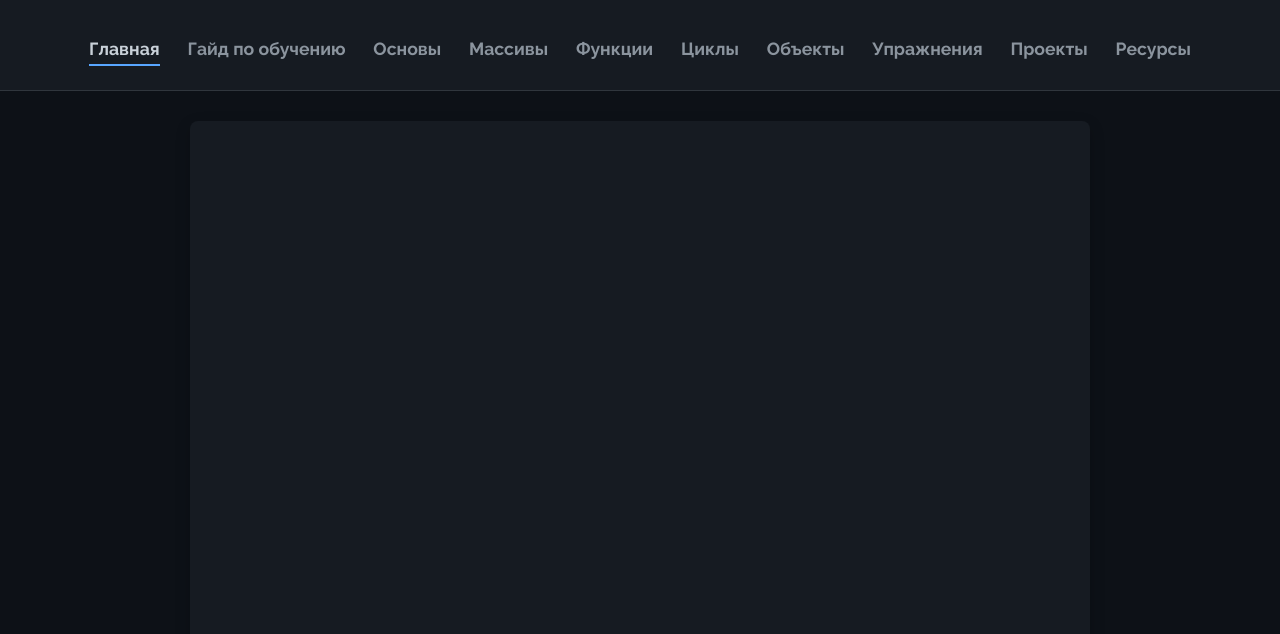
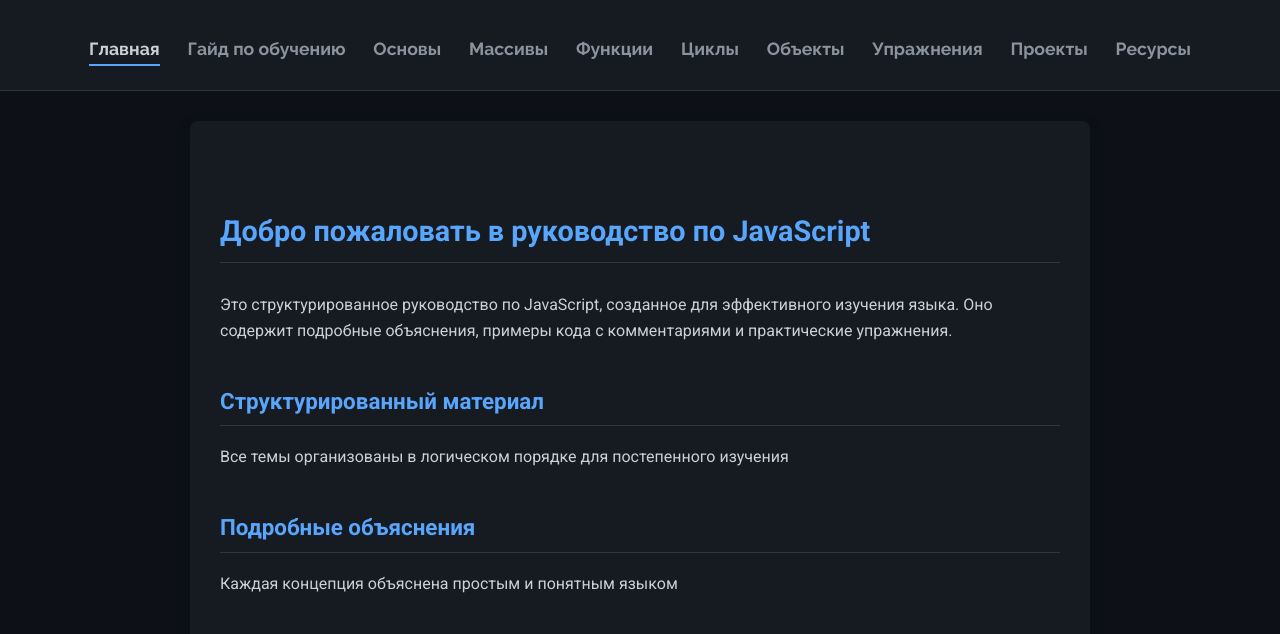
Before and after one commit to DenysStepanenko/JS, a website: page index.html in a window 1280 px wide. Shown: the part 91-725 px from the top of the page. Drawn offline with nearby package versions, Linux system fonts and the light colour scheme.

Commit message:
Add .gitattributes and .vscode/settings.json; fix script source path in index.html

```diff
--- a/index.html
+++ b/index.html
@@ -136,7 +136,7 @@
 
     <button id="scroll-top" style="display: none;">↑</button>
 
-    <script src="/index.html" defer></script>
+    <script src="/main.js" defer></script>
     <script src="https://cdnjs.cloudflare.com/ajax/libs/prism/1.29.0/prism.min.js"></script>
     <script src="https://cdnjs.cloudflare.com/ajax/libs/prism/1.29.0/components/prism-javascript.min.js"></script>
     <script>
```
Also changed, not shown: 1 other file.
